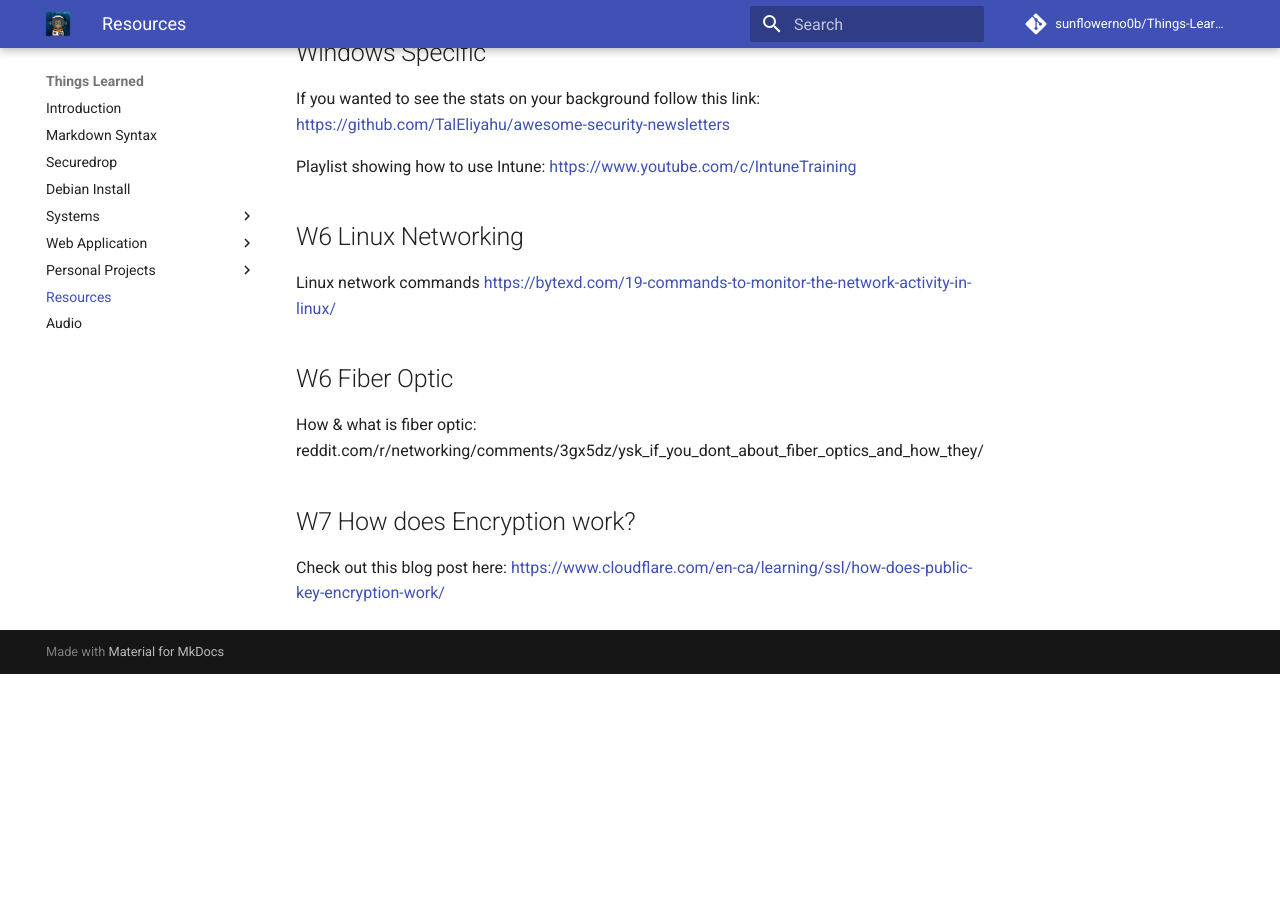
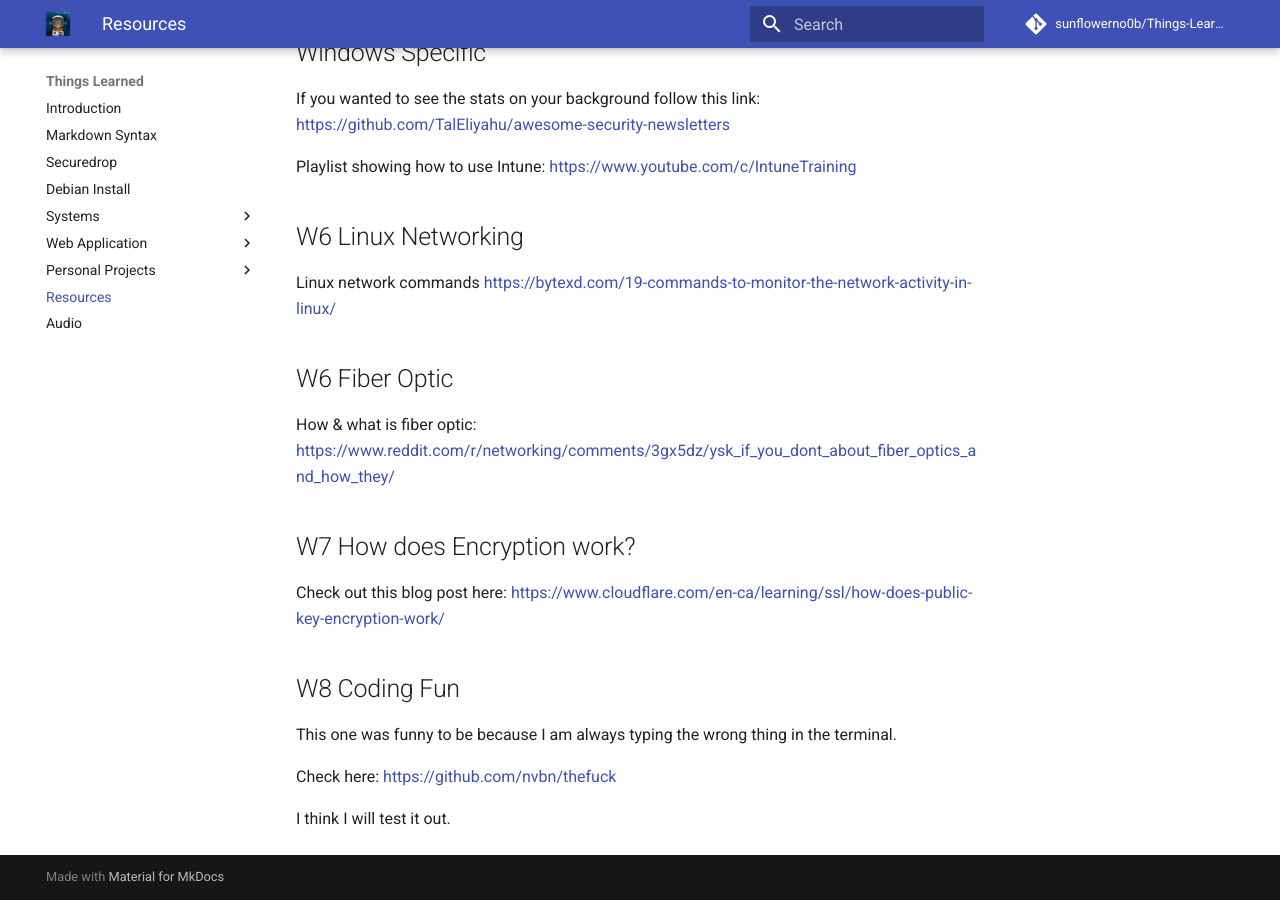
Before and after one commit to sunflowerno0b/ATW, an MkDocs documentation site: the page built from docs/Resources.md, in a window 1280 px wide and 900 px high, scrolled down 1463 px. Built offline with MkDocs 1.6.1 and Material for MkDocs 9.7.7, drawn with Linux system fonts in a browser that asks for light colours; comment, search, counter and statistics services are not loaded; before the commit the page ends 2137 px from its top, so only the background shows below that.

Commit message:
resource added

```diff
--- a/docs/Resources.md
+++ b/docs/Resources.md
@@ -66,8 +66,15 @@ Linux network commands https://bytexd.com/19-commands-to-monitor-the-network-act
 
 ## W6 Fiber Optic
 
-How & what is fiber optic: reddit.com/r/networking/comments/3gx5dz/ysk_if_you_dont_about_fiber_optics_and_how_they/
+How & what is fiber optic: https://www.reddit.com/r/networking/comments/3gx5dz/ysk_if_you_dont_about_fiber_optics_and_how_they/
 
 ## W7 How does Encryption work?
 
 Check out this blog post here: https://www.cloudflare.com/en-ca/learning/ssl/how-does-public-key-encryption-work/
+
+## W8 Coding Fun
+This one was funny to be because I am always typing the wrong thing in the terminal.
+
+Check here: https://github.com/nvbn/thefuck
+
+I think I will test it out.
```
